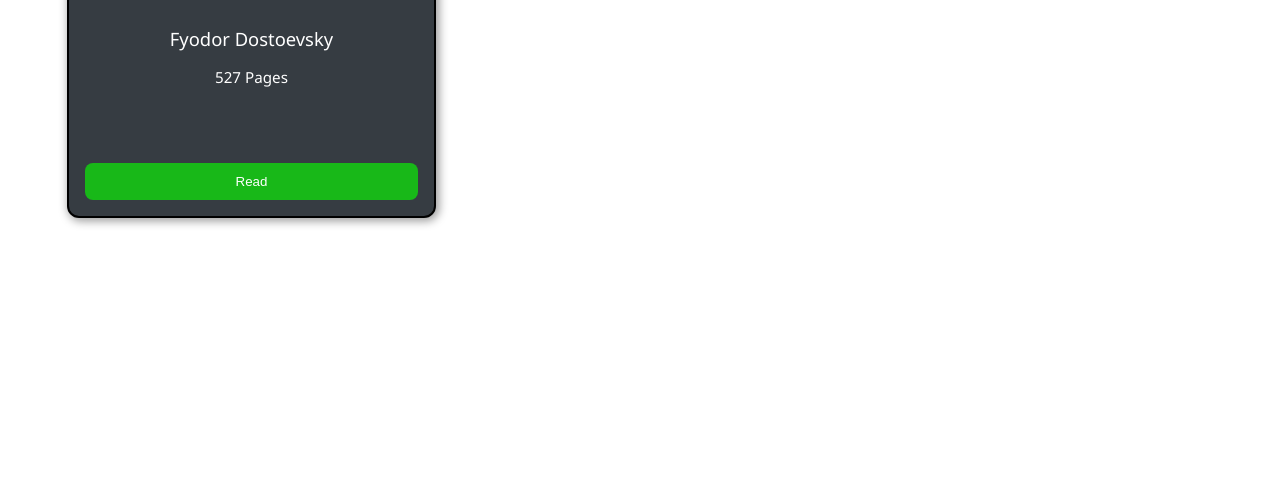
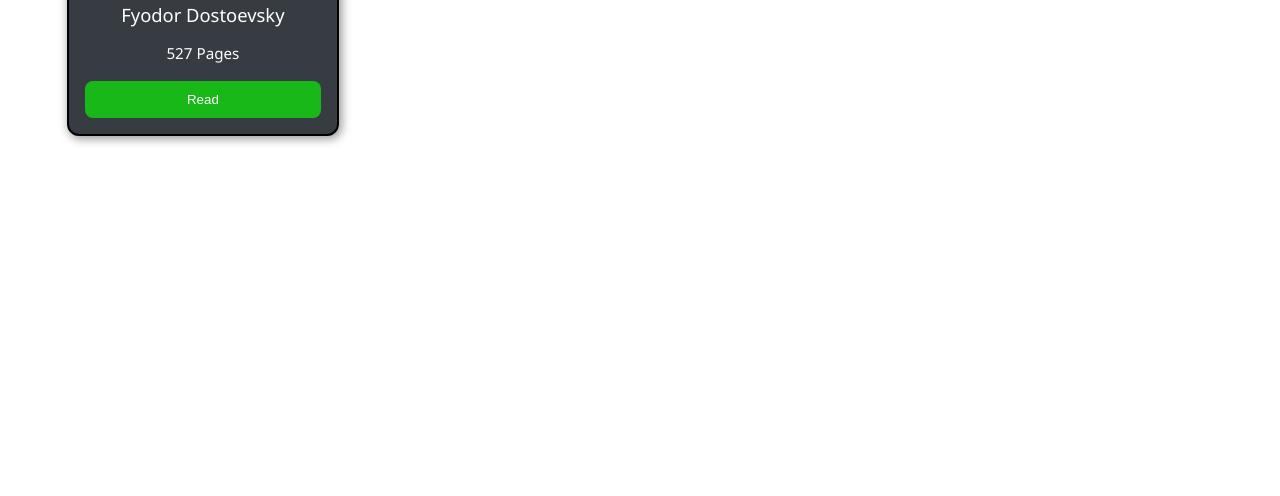
Before and after one commit to anannar120230450/JSLibrary, a plain HTML site: page index.html in a window 1280 px wide. Shown: the part 304-800 px from the top of the page. Drawn offline with Linux system fonts and the light colour scheme.

Commit message:
chnage width of book card

```diff
--- a/index.css
+++ b/index.css
@@ -74,7 +74,7 @@
 .content-books-view {
     display: grid;
     padding: 3rem;
-    grid-template-columns: repeat(auto-fill, minmax(280px, 1fr));
+    grid-template-columns: repeat(auto-fill, minmax(240px, 1fr));
     gap: 20px;
 }
 
--- a/index.js
+++ b/index.js
@@ -88,4 +88,13 @@
 
         htmlElements.contentBooksView.appendChild(newBookCardElement);
     });
+
+    // events
+    /////// toggle read state button ///////
+    document.querySelectorAll(".book-card-read-button").forEach(button => {
+        button.addEventListener("click", () => {
+            // find the relatve object in the library array to the parent book of the button
+            consolee.log(1);
+        });
+    });
 };
```
